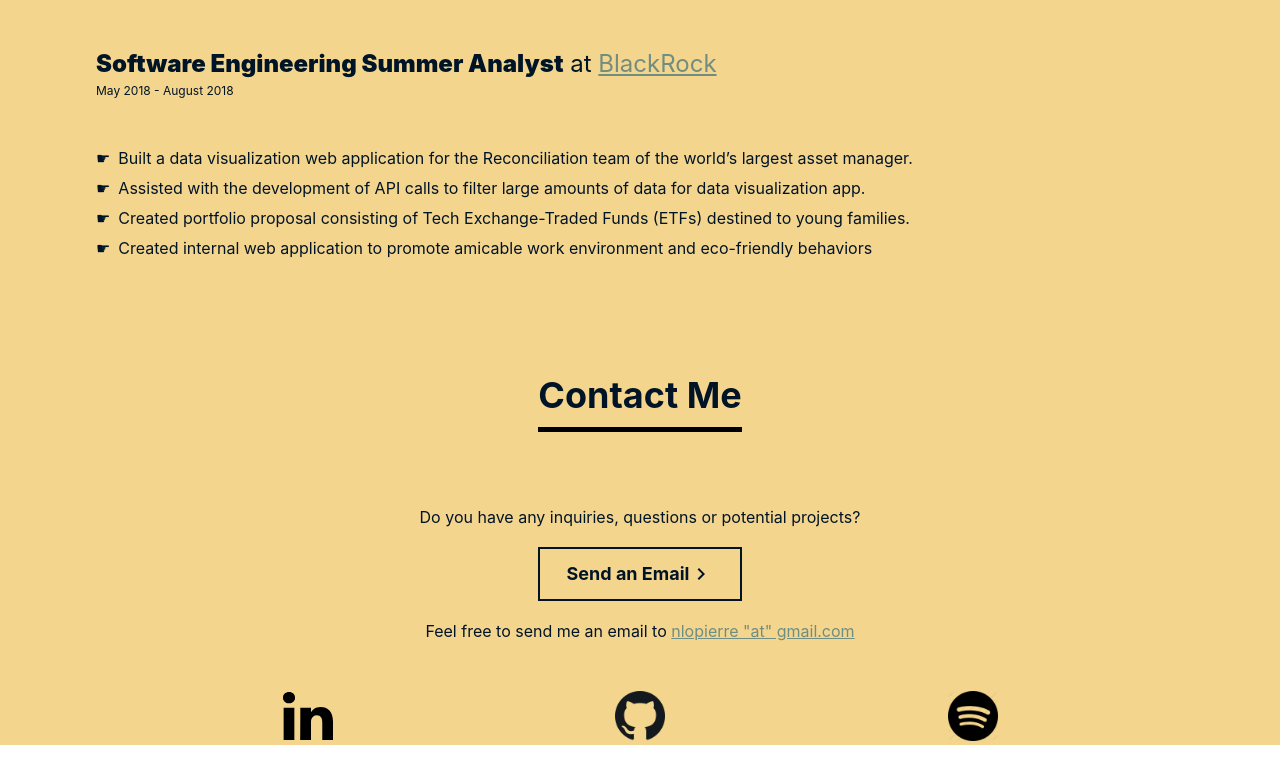
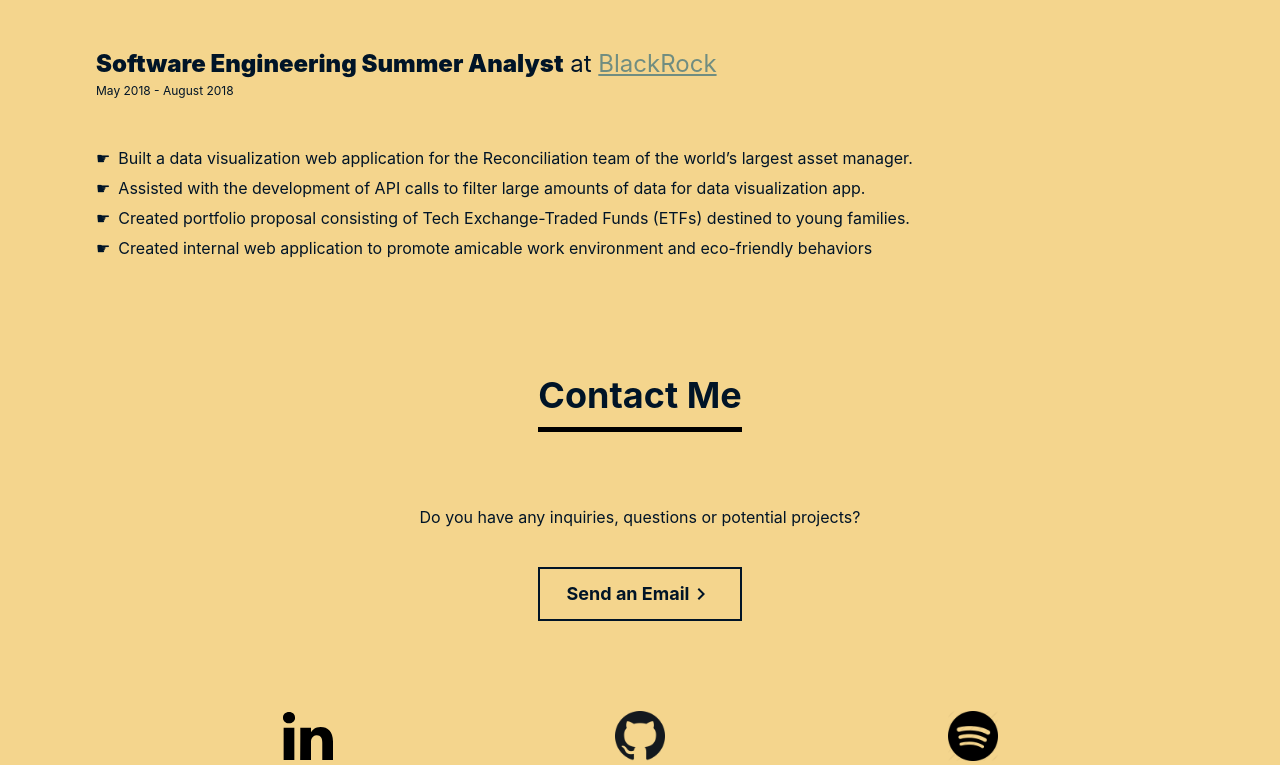
Before and after one commit to Nlopierre/portfolio-react, a React (Create React App) app: page / in a window 1280 px wide. Shown: the part 3046-3811 px from the top of the page. Built offline with nearby package versions, Linux system fonts and the light colour scheme; what redux-burger-menu would draw is missing.

Commit message:
expand button for contact section is now functional

```diff
--- a/src/containers/contact/contact.js
+++ b/src/containers/contact/contact.js
@@ -1,4 +1,5 @@
 import React, { Component } from 'react';
+import classnames from "classnames";
 
 import ShowBelowButton from "../../components/Button/showBelowButton";
 import "./contact.scss";
@@ -9,6 +10,18 @@
 
 
 class Contact extends Component {
+    constructor(props){
+        super(props);
+        this.state={
+            expandMoreInfo: false
+        }
+    }
+
+    openMoreInfo(){
+        this.setState({
+            expandMoreInfo: !this.state.expandMoreInfo
+        });
+    }
 
     render(){
         return(
@@ -18,8 +31,10 @@
                 </div>
                 <div className="contact-body">
                     <div className="message contact-body-content">Do you have any inquiries, questions or potential projects?</div>
-                    <ShowBelowButton className="contact-body-content" message={"Send an Email"} onClick={()=>this.openMoreInfo}/>
-                    <div className="email contact-body-content">Feel free to send me an email to <a href="mailto:nlopierre@gmail.com">nlopierre "at" gmail.com</a></div>
+                    <div  className="contact-body-content" onClick={()=>this.openMoreInfo()}>
+                        <ShowBelowButton message={"Send an Email"} />
+                    </div>
+                    <div className={classnames("email-hide","contact-body-content", {"email-show": this.state.expandMoreInfo})}>Feel free to send me an email to <a href="mailto:nlopierre@gmail.com">nlopierre "at" gmail.com</a></div>
                 </div>
                 <div className="contact-social-media">
                     <a href="https://www.linkedin.com/in/nicolas-lopierre-aguirre-449925a3/"  rel="noopener noreferrer" target="_blank">
--- a/src/containers/contact/contact.scss
+++ b/src/containers/contact/contact.scss
@@ -19,6 +19,18 @@
 
 .contact-body-content{
     margin: 20px 0;
+}
+
+.email-hide{
+    height: 0px;
+    opacity: 0.0;
+    transition: height 500ms 500ms, opacity 500ms 0ms;
+}
+
+.email-show{
+    height: 100%;
+    opacity: 1.0;
+    transition: height 500ms 0ms, opacity 500ms 500ms;
 }
 
 .contact-social-media{
```
